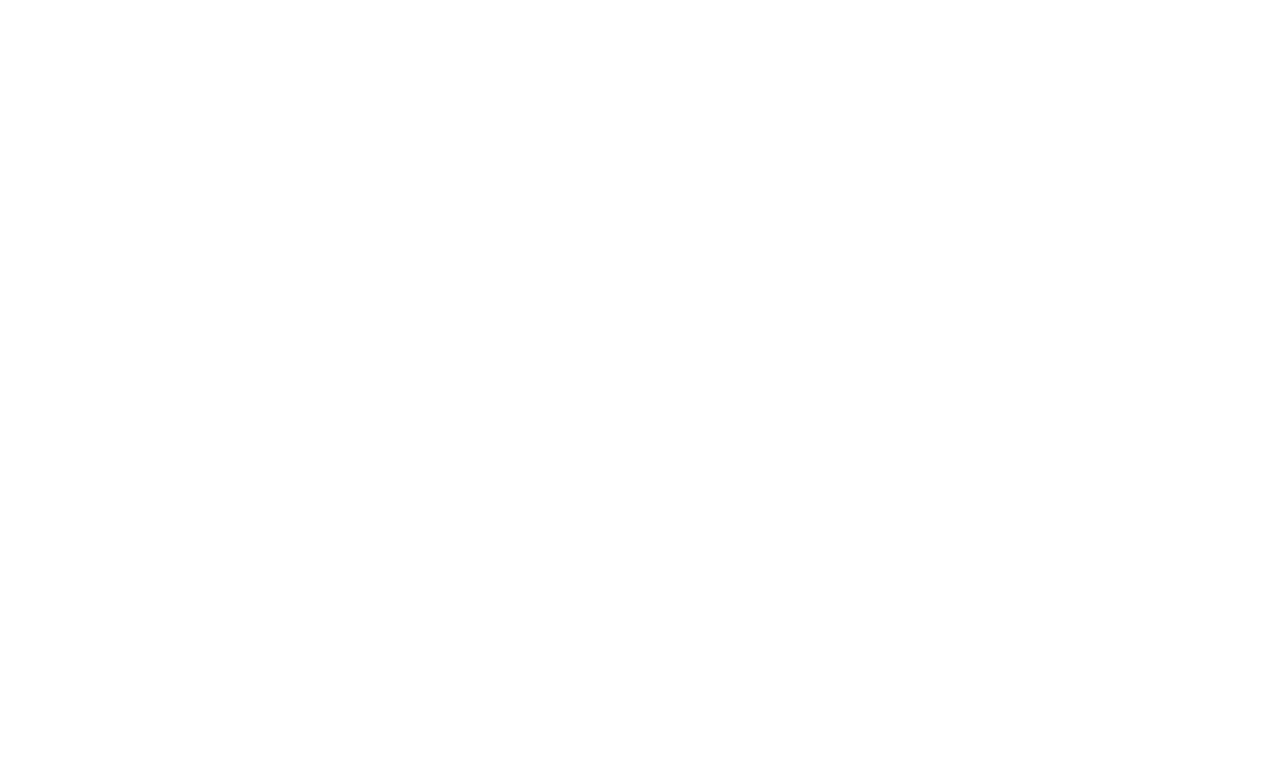
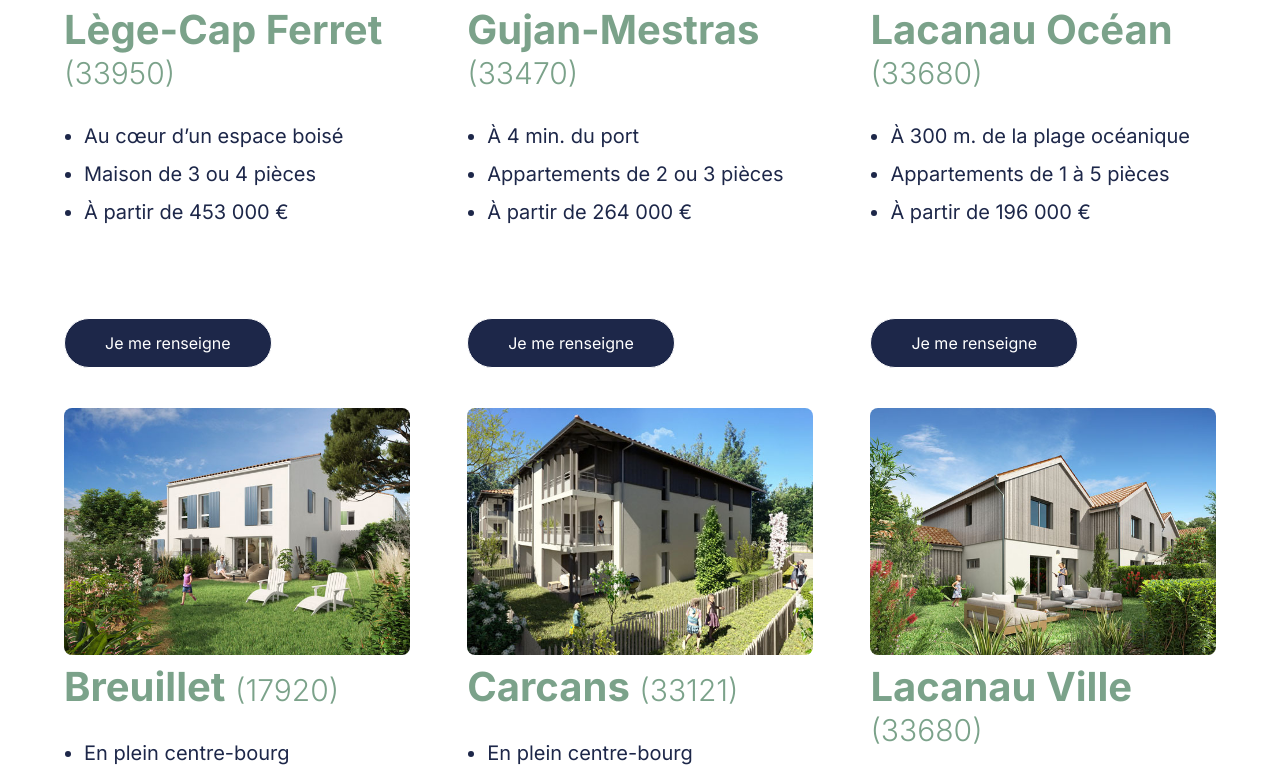
Before and after one commit to magicniclus/signaturelogements, a Next.js app: page / in a window 1280 px wide. Shown: the part 1941-2720 px from the top of the page. Before the commit the page ends 1652 px from the top, so only its background shows below. Built offline with nearby package versions, Linux system fonts and the light colour scheme.

Commit message:
Update Programme.tsx

```diff
--- a/src/components/Programme.tsx
+++ b/src/components/Programme.tsx
@@ -1,4 +1,68 @@
+import Button from "./Button";
+
 const Programme = () => {
+  const programmeList = [
+    {
+      city: "Lège-Cap Ferret",
+      zip: "33950",
+      list: [
+        "Au cœur d’un espace boisé",
+        "Maison de 3 ou 4 pièces",
+        "À partir de 453 000 €",
+      ],
+      image: "/images/lege.jpg",
+    },
+    {
+      city: "Gujan-Mestras",
+      zip: "33470",
+      list: [
+        "À 4 min. du port",
+        "Appartements de 2 ou 3 pièces",
+        "À partir de 264 000 €",
+      ],
+      image: "/images/lestran.jpg",
+    },
+    {
+      city: "Lacanau Océan",
+      zip: "33680",
+      list: [
+        "À 300 m. de la plage océanique",
+        "Appartements de 1 à 5 pièces",
+        "À partir de 196 000 €",
+      ],
+      image: "/images/lacanau-ocean.jpg",
+    },
+    {
+      city: "Breuillet",
+      zip: "17920",
+      list: [
+        "En plein centre-bourg",
+        "Maison de 3 ou 4 pièces",
+        "À partir de 250 000 €",
+      ],
+      image: "/images/cambium.jpg",
+    },
+    {
+      city: "Carcans",
+      zip: "33121",
+      list: [
+        "En plein centre-bourg",
+        "Appartements de 2 ou 3 pièces",
+        "À partir de 189 000 €",
+      ],
+      image: "/images/carcans.jpg",
+    },
+    {
+      city: "Lacanau Ville",
+      zip: "33680",
+      list: [
+        "En plein centre-bourg",
+        "Appartements 2 à 4 p. + maisons 3 ou 4 p",
+        "À partir de 224 000 €",
+      ],
+      image: "/images/lacanau-ville.jpg",
+    },
+  ];
   return (
     <section className="w-full mt-16">
       <div className="max-w-6xl mx-auto flex flex-col items-center">
@@ -6,6 +70,53 @@
           Entre plages et pins maritimes pour une qualité de vie aussi
           <span className="text-bluePrimary"> épanouissante que pratique</span>
         </h2>
+        <div className="flex justify-between flex-wrap w-full">
+          {programmeList.map((programme, index) => {
+            return (
+              <div
+                key={index}
+                className="w-full mt-10 flex flex-col md:w-[30%] w-full"
+              >
+                <div
+                  className={`w-full h-[247px] rounded-lg`}
+                  style={{
+                    backgroundImage: `url(${programme.image})`,
+                    backgroundSize: "cover",
+                    backgroundPosition: "center",
+                    backgroundRepeat: "no-repeat",
+                  }}
+                ></div>
+                <div className="w-full md:min-h-[370px] flex flex-col justify-between items-start md:px-0 px-2">
+                  <div className="w-full">
+                    <h3 className="text-[40px] font-bold text-greenPrimary leading-[40px] mt-3">
+                      {programme.city}{" "}
+                      <span className="font-light text-[30px]">
+                        ({programme.zip})
+                      </span>
+                    </h3>
+                    <ul className="mt-5 text-bluePrimary md:w-content w-full flex flex-col items-start">
+                      {programme.list.map((item, index) => {
+                        return (
+                          <li
+                            key={index}
+                            className="text-[20px] list-disc mt-2 max-w-max ml-5"
+                          >
+                            {item}
+                          </li>
+                        );
+                      })}
+                    </ul>
+                  </div>
+                  <Button
+                    value="Je me renseigne"
+                    className="bg-bluePrimary text-white mt-10 px-10 py-3 max-w-max"
+                    href="#"
+                  />
+                </div>
+              </div>
+            );
+          })}
+        </div>
       </div>
     </section>
   );
```
